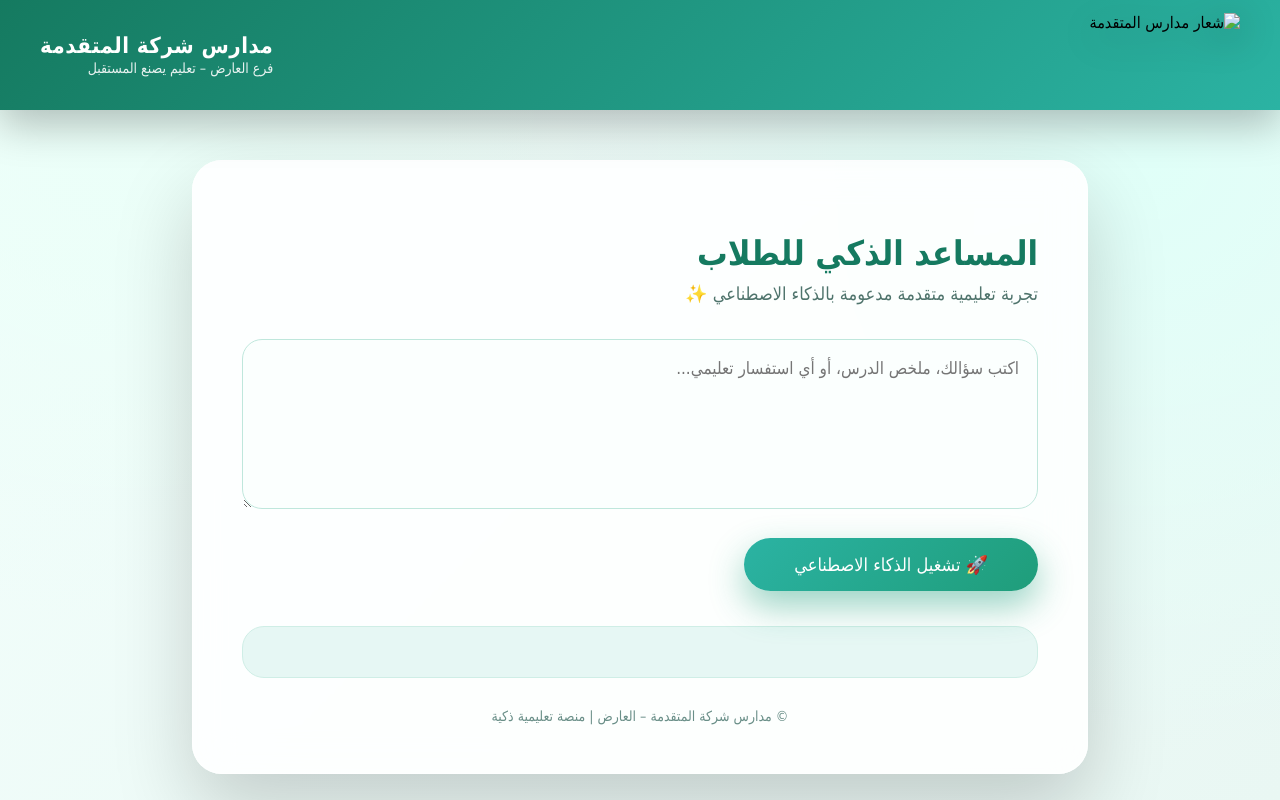
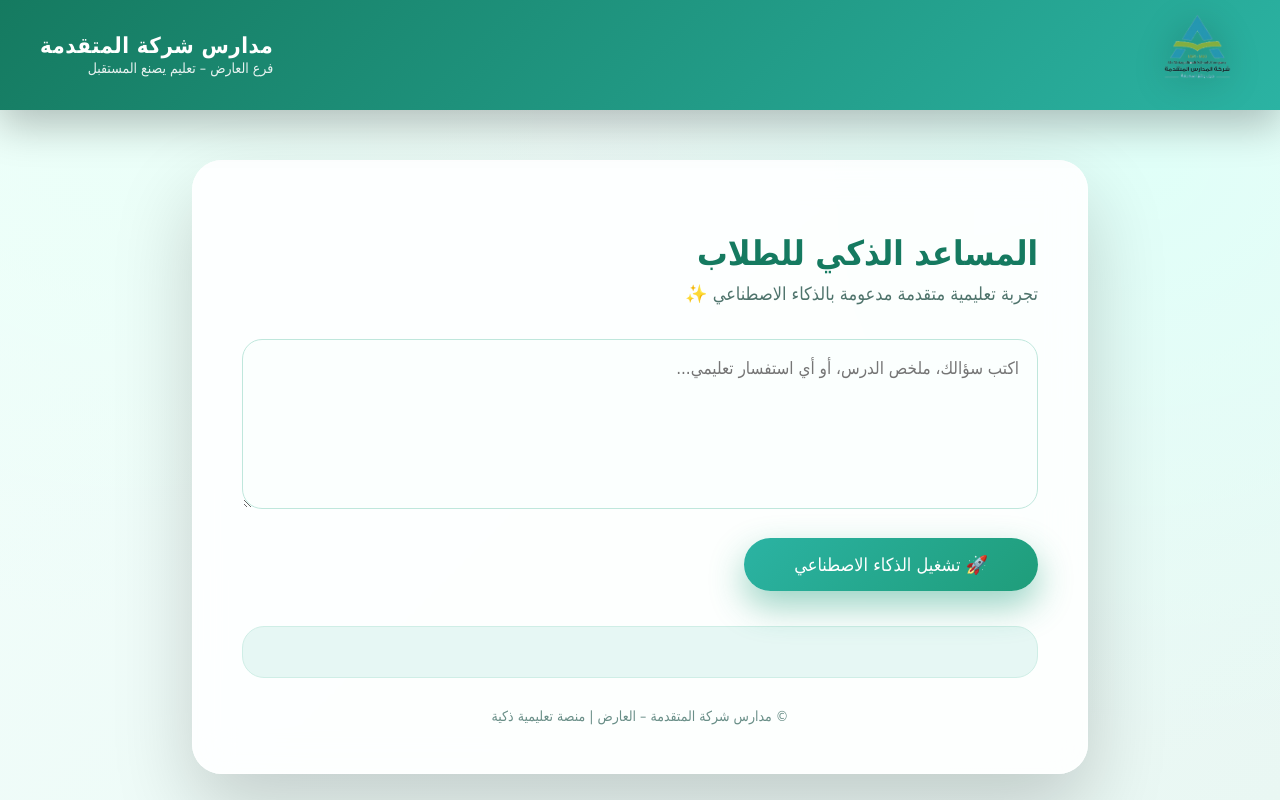
Before and after one commit to aroob600/StudyPal, a plain HTML site: page index.html in a window 1280 px wide. Drawn offline with Linux system fonts and the light colour scheme.

Commit message:
index.html

```diff
--- a/index.html
+++ b/index.html
@@ -171,7 +171,7 @@ button:hover{
 
 <!-- الهيدر -->
 <div class="header">
-    <img src="C:\Users\1\Desktop\لوقو المتقدمة.png" class="logo" alt="شعار مدارس المتقدمة">
+    <img src="logo_MS.png" class="logo" alt="شعار مدارس المتقدمة">
     <div class="header-title">
         <h3>مدارس شركة المتقدمة</h3>
         <span>فرع العارض – تعليم يصنع المستقبل</span>
```
